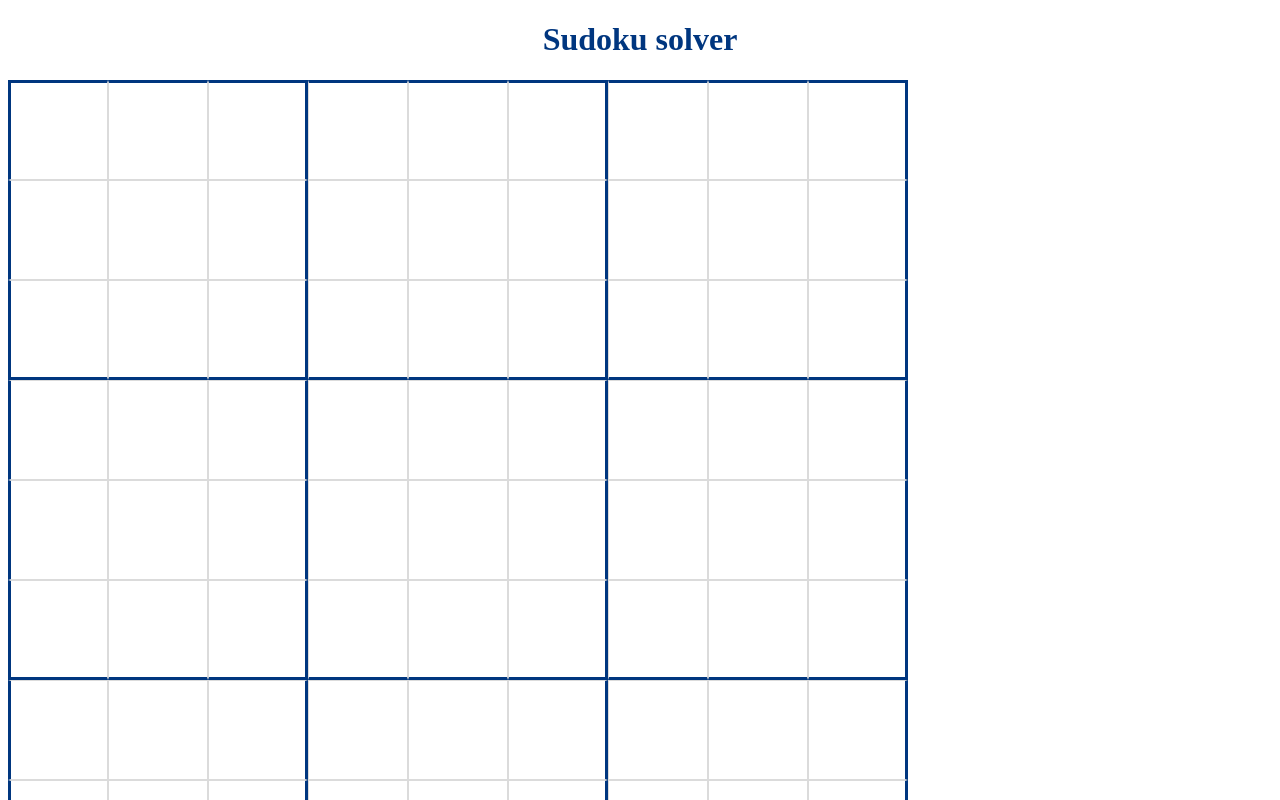
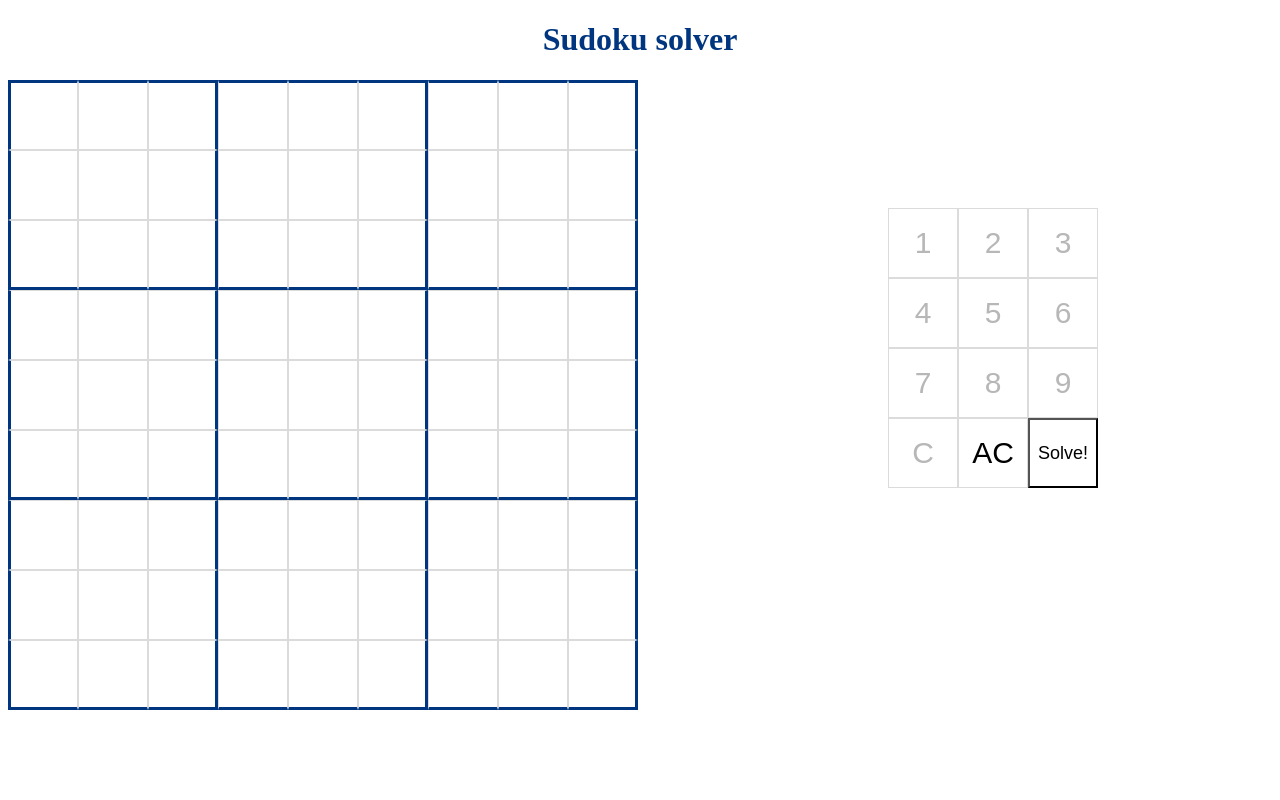
Before and after one commit to Agholo/sudoku_solver, a React (Create React App) app: page / in a window 1280 px wide. Shown: the top 800 px of the page. Built offline with nearby package versions, Linux system fonts and the light colour scheme.

Commit message:
zoom fix

```diff
--- a/src/App.module.css
+++ b/src/App.module.css
@@ -1,6 +1,6 @@
 .board {
-  height: 900px;
-  width: 900px;
+  height: 630px;
+  width: 630px;
   display: grid;
   grid-template-columns: repeat(9, 1fr);
   float: left;
@@ -8,7 +8,8 @@
 }
 
 .button {
-  height: 100px;
+  height: 70px;
+  width: 70px;
   font-size: 30px;
   background-color: white;
   border: 1px solid #DBDBDB;
@@ -17,9 +18,9 @@
 .numCont {
   display: grid;
   grid-template-columns: 1fr 1fr 1fr;
-  height: 300px;
-  width: 300px;
-  margin: 322px;
+  height: 280px;
+  width: 210px;
+  margin: 150px;
 }
 
 .choosed {
@@ -32,8 +33,9 @@
 
 .solve {
   background-color: white;
-  font-size: 30px;
-  height: 100px;
+  font-size: 18px;
+  height: 70px;
+  width: 70px;
 }
 
 .solve:hover {
```
